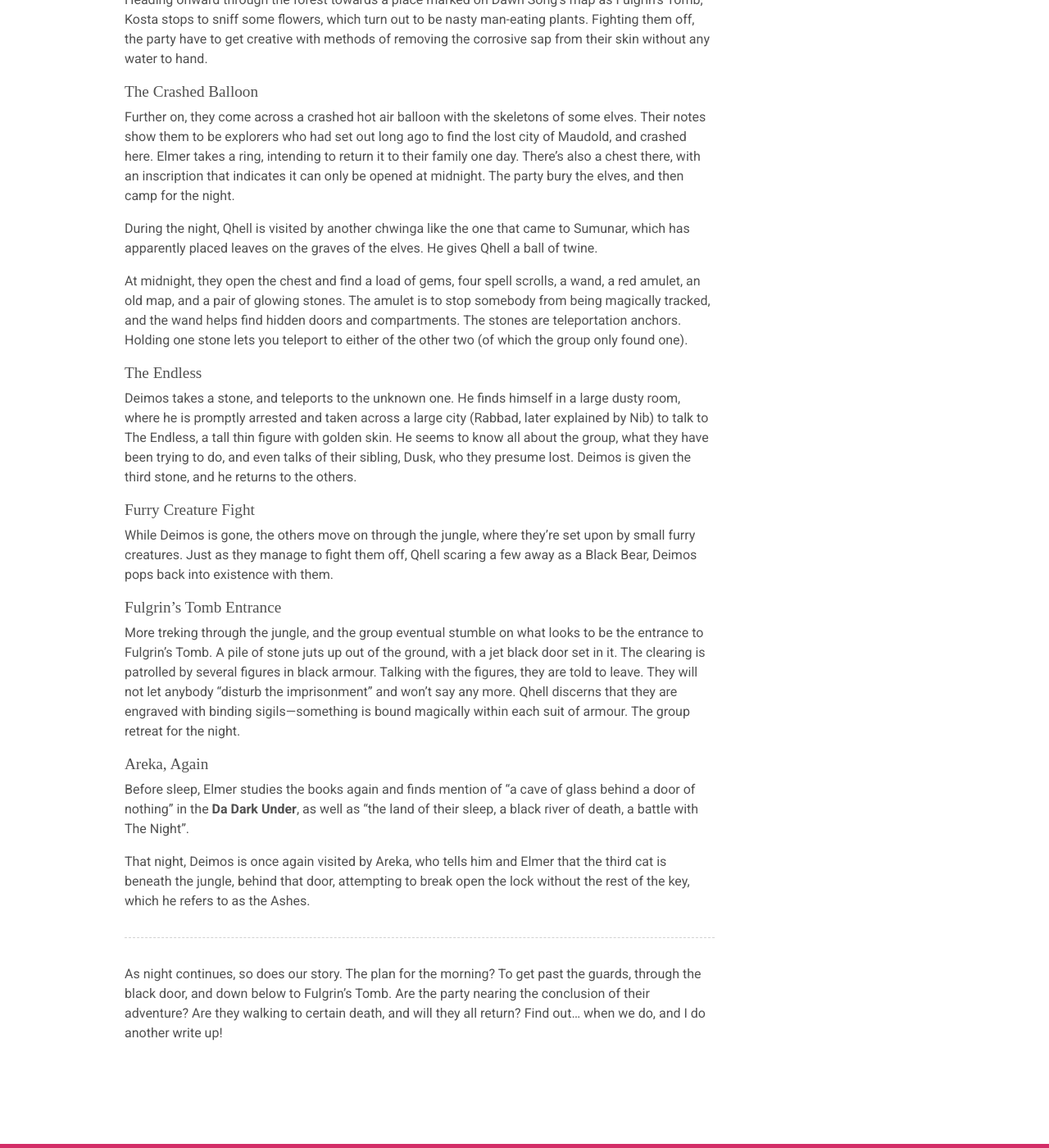
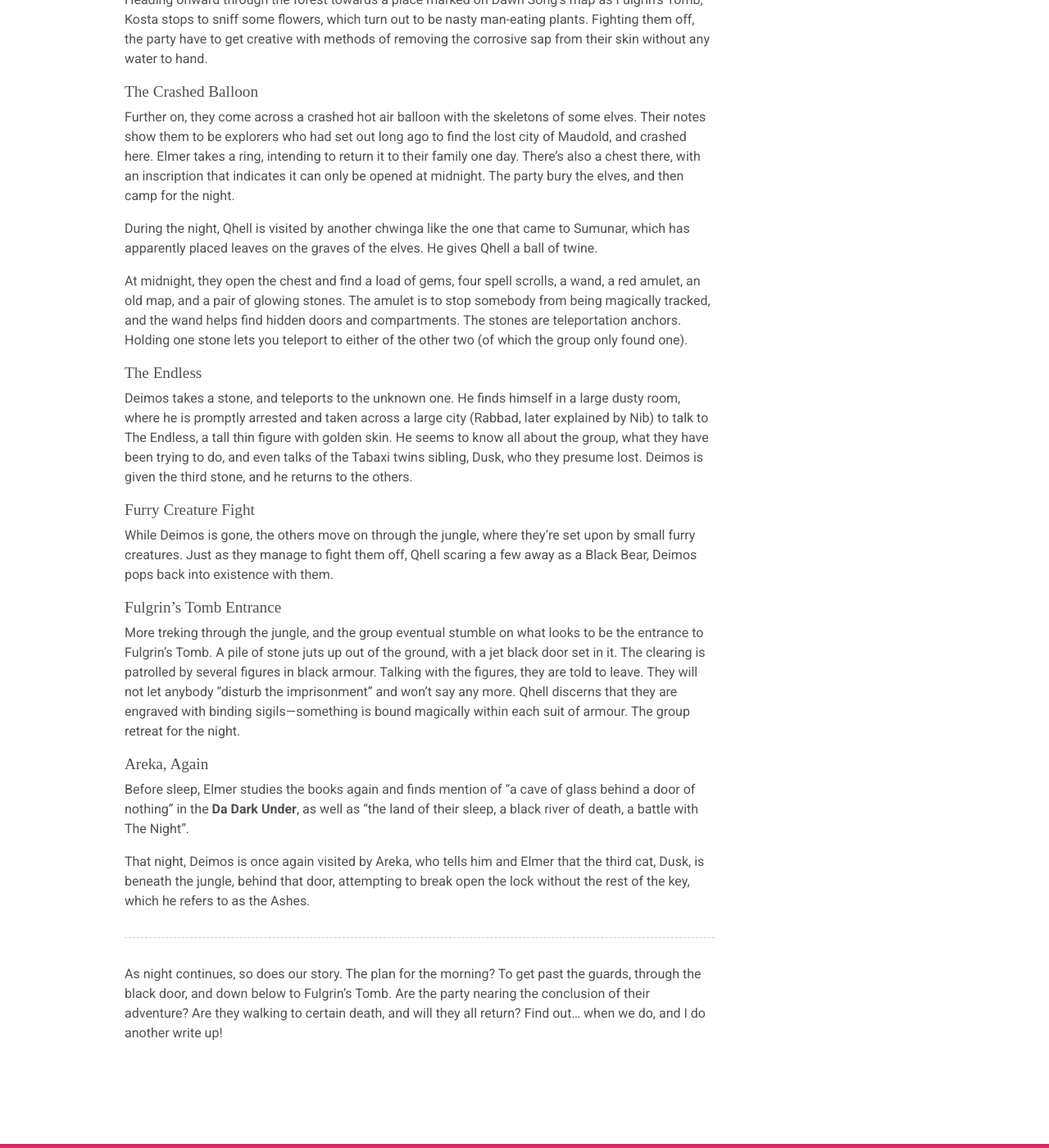
Before and after one commit to benbacardi/benbacardi.github.io, a Jekyll site: the page built from _posts/2022-10-06-jungle-2.md, in a window 1280 px wide and 1400 px high, scrolled down 4070 px. Shown: the whole window at 82% size. Built offline with Jekyll 4.4.1, drawn with Linux system fonts in a browser that asks for light colours; some web fonts are replaced.

Commit message:
Some Jungle clarifications

```diff
--- a/_posts/2022-10-06-jungle-2.md
+++ b/_posts/2022-10-06-jungle-2.md
@@ -110,7 +110,7 @@ At midnight, they open the chest and find a load of gems, four spell scrolls, a
 
 ### The Endless
 
-Deimos takes a stone, and teleports to the unknown one. He finds himself in a large dusty room, where he is promptly arrested and taken across a large city (Rabbad, later explained by Nib) to talk to The Endless, a tall thin figure with golden skin. He seems to know all about the group, what they have been trying to do, and even talks of their sibling, Dusk, who they presume lost. Deimos is given the third stone, and he returns to the others.
+Deimos takes a stone, and teleports to the unknown one. He finds himself in a large dusty room, where he is promptly arrested and taken across a large city (Rabbad, later explained by Nib) to talk to The Endless, a tall thin figure with golden skin. He seems to know all about the group, what they have been trying to do, and even talks of the Tabaxi twins sibling, Dusk, who they presume lost. Deimos is given the third stone, and he returns to the others.
 
 ### Furry Creature Fight
 
@@ -124,7 +124,7 @@ More treking through the jungle, and the group eventual stumble on what looks to
 
 Before sleep, Elmer studies the books again and finds mention of "a cave of glass behind a door of nothing" in the **Da Dark Under**, as well as "the land of their sleep, a black river of death, a battle with The Night".
 
-That night, Deimos is once again visited by Areka, who tells him and Elmer that the third cat is beneath the jungle, behind that door, attempting to break open the lock without the rest of the key, which he refers to as the Ashes.
+That night, Deimos is once again visited by Areka, who tells him and Elmer that the third cat, Dusk, is beneath the jungle, behind that door, attempting to break open the lock without the rest of the key, which he refers to as the Ashes.
 
 ---
 
```
